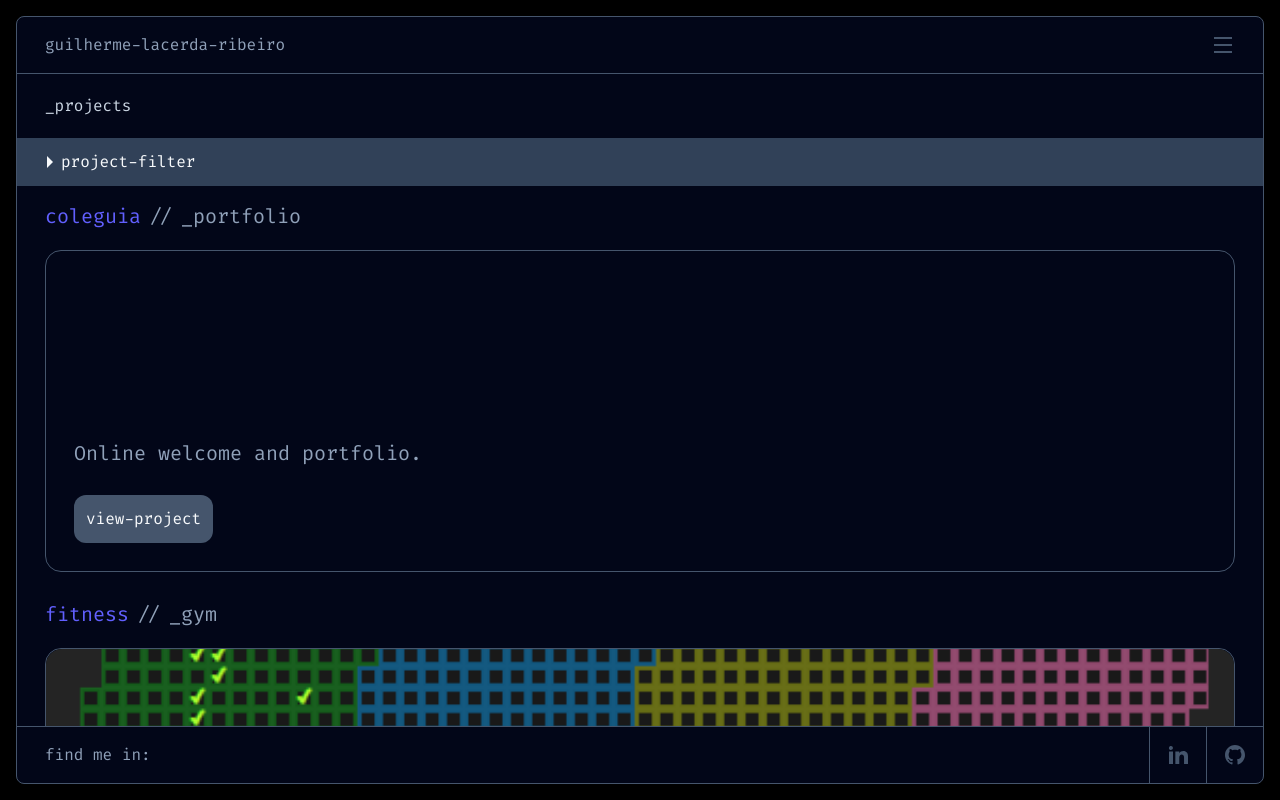
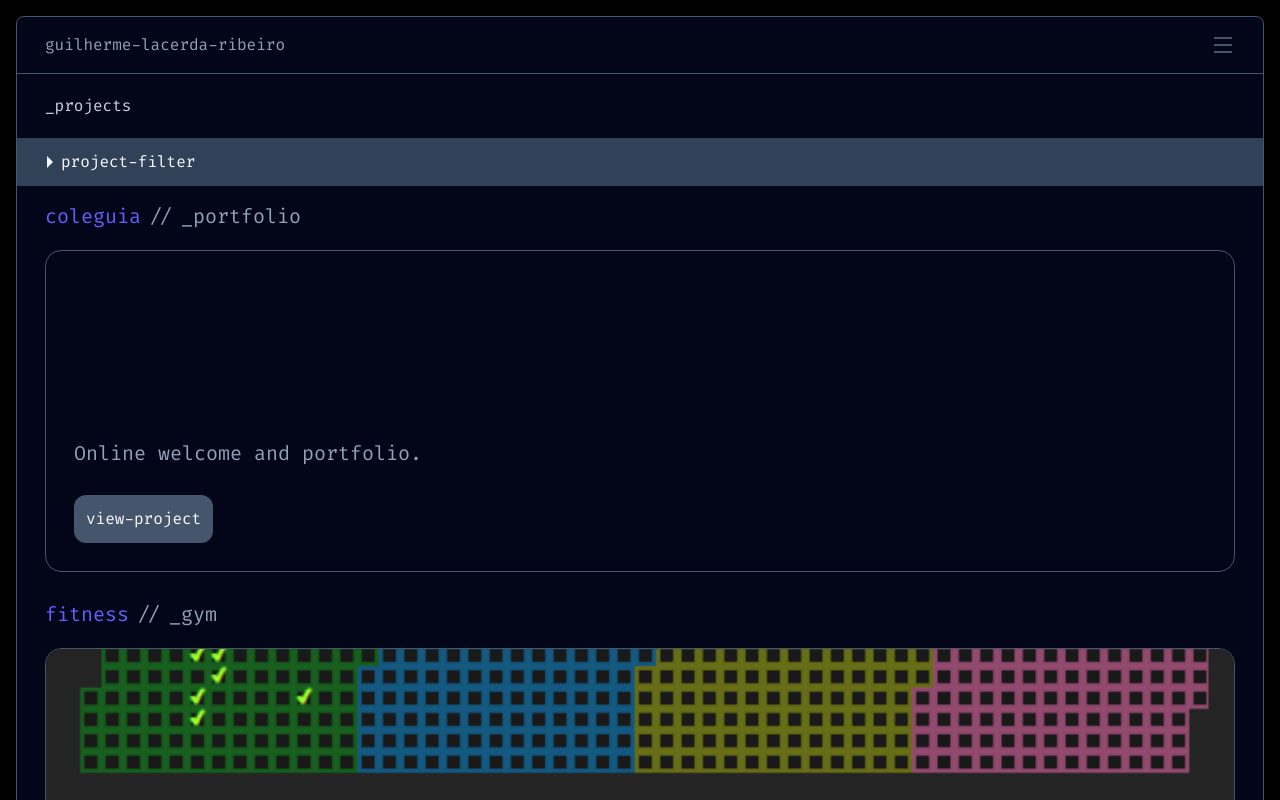
Before and after one commit to guilherme-lacerda-ribeiro/coleguia, a React (Vite) app: page /projects in a window 1280 px wide. Shown: the top 800 px of the page. Built offline with nearby package versions, Linux system fonts and the light colour scheme.

Commit message:
inner and outer adjusted

```diff
--- a/src/App.jsx
+++ b/src/App.jsx
@@ -11,14 +11,14 @@ function App() {
   const [open, setOpen] = useState(false)
 
   return (
-    <div id='outter' className={`${darkMode && 'dark'} w-screen h-screen p-4 bg-white dark:bg-black text-black dark:text-slate-400`}>
-      <div id='inner' className='size-full flex flex-col justify-between border-1 rounded-lg border-slate-600 bg-slate-950'>
+    <div id='outer' className={`${darkMode && 'dark'} w-screen h-fit min-h-screen p-4 bg-white dark:bg-black text-black dark:text-slate-400`}>
+      <div id='inner' className='min-h-[calc(100vh-2rem)] size-full flex flex-col justify-between border-1 rounded-lg border-slate-600 bg-slate-950'>
         <header className='px-7 py-4 border-b border-slate-600 rounded-t-lg'>
           <Header>
             <MenuIcon open={open} setOpen={setOpen} />
           </Header>
         </header>
-        <main className='relative size-full overflow-hidden'>
+        <main className='relative size-full flex-1 overflow-hidden'>
           <Menu open={open} setOpen={setOpen} setDarkMode={setDarkMode}/>
           <AppRoutes />
         </main>
--- a/src/pages/Projects/index.jsx
+++ b/src/pages/Projects/index.jsx
@@ -25,7 +25,7 @@ const Projects = () => {
           <ProjectFilter setTechsFilter={setTechsFilter} />
         </section>
         <section id='project-list'>
-          <ul className='pt-3 flex flex-col gap-7'>
+          <ul className='pt-3 pb-7 flex flex-col gap-7'>
             {
               projects.map(p => <li> <ProjectCard project={p}/> </li>)
             }
```
